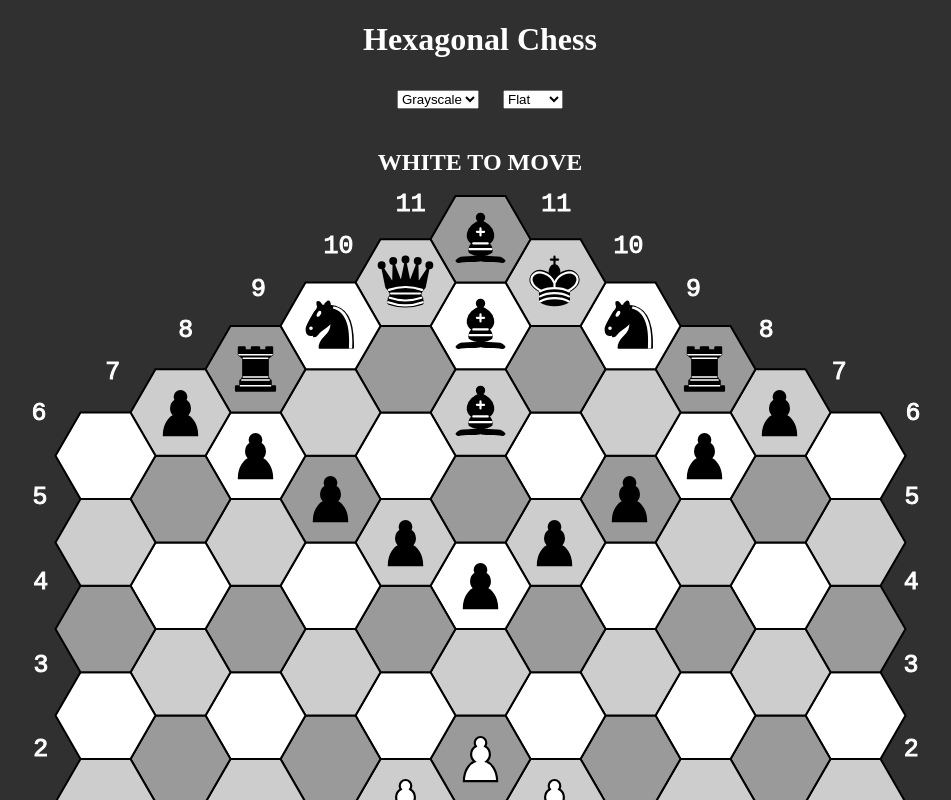
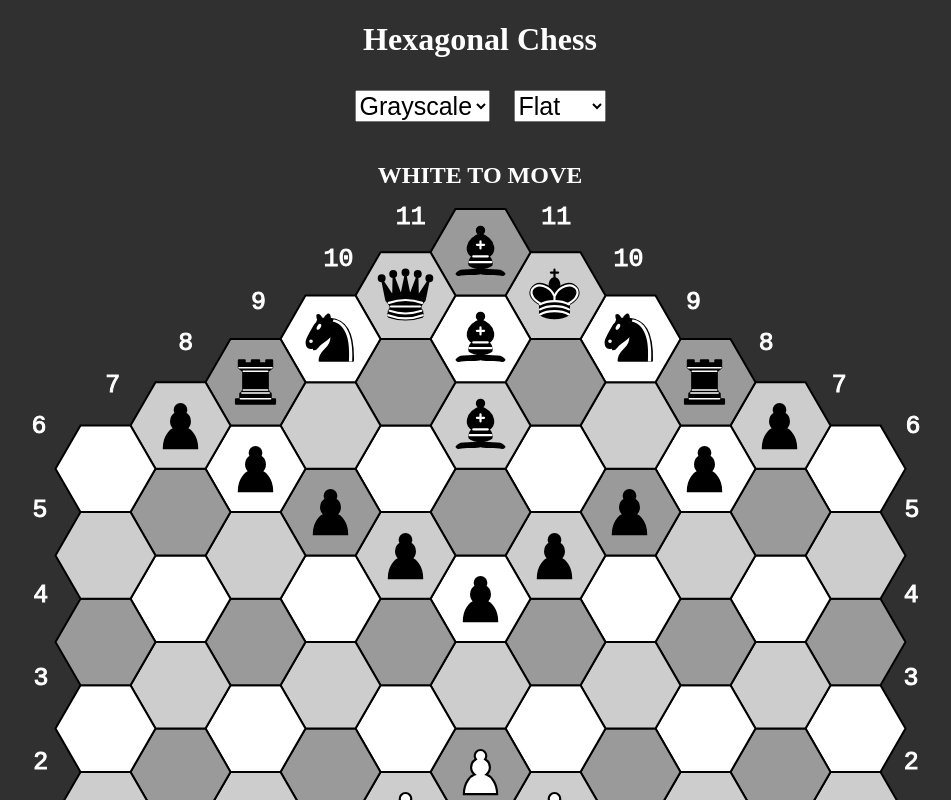
Before and after one commit to RoboRobert/hexchess, a SvelteKit app: page / in a window 1280 px wide. Shown: the top 800 px of the page, without its empty margins (160-1111 px from the left). Built offline with nearby package versions, Linux system fonts and the light colour scheme.

Commit message:
increases the size of the combo boxes

```diff
--- a/src/lib/board/Coordinate.svelte
+++ b/src/lib/board/Coordinate.svelte
@@ -1,5 +1,5 @@
 <script lang="ts">
-    import { Hex, Point, Layout } from "$lib/hexagons/HexLib";
+    import { Hex, Point } from "$lib/hexagons/HexLib";
     import type { BoardData } from "$lib/state/BoardData";
     import { boardData, defaultBoard } from "$lib/state/stateStore";
 
--- a/src/lib/board/Hexagon.svelte
+++ b/src/lib/board/Hexagon.svelte
@@ -1,5 +1,5 @@
 <script lang="ts">
-    import { Hex, Point, Layout } from "$lib/hexagons/HexLib";
+    import { Hex, Point } from "$lib/hexagons/HexLib";
     import type { BoardData } from "$lib/state/BoardData";
     import { boardData, defaultBoard } from "$lib/state/stateStore";
 
--- a/src/lib/state/stateStore.ts
+++ b/src/lib/state/stateStore.ts
@@ -1,5 +1,4 @@
 import { Theme } from "$lib/board/ColorPicker";
-import { Layout, Point } from "$lib/hexagons/HexLib";
 import { PieceData, PieceEnum } from "$lib/pieces/PieceData";
 import { writable } from "svelte/store";
 import { BoardData, flatLayout } from "./BoardData";
--- a/src/routes/+page.svelte
+++ b/src/routes/+page.svelte
@@ -38,7 +38,6 @@
 <h1 class="header">Hexagonal Chess</h1>
 
 <select
-    style="margin:10px; margin-bottom: 20px;"
     bind:value={selectedTheme}
     on:change={(e) =>
         boardData.update((old) => {
@@ -52,7 +51,6 @@
 </select>
 
 <select
-    style="margin:10px; margin-bottom: 20px;"
     bind:value={selectedLayout}
     on:change={(e) => {
         updateLayout(selectedLayout);
--- a/src/routes/app.css
+++ b/src/routes/app.css
@@ -14,6 +14,12 @@ body {
     min-height: 100vh;
     text-align: center;
     /* font-family: courier; */
+}
+
+select {
+    font-size: 25px;
+    margin:10px;
+    margin-bottom: 20px;
 }
 
 .piece {
```
